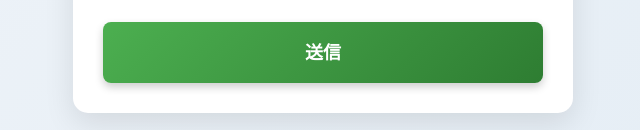
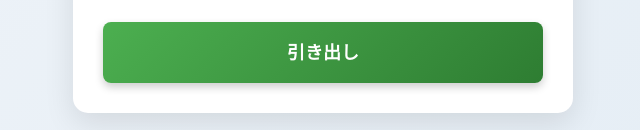
Before and after one commit to Ademola0777/Yokohama-Bank, a plain HTML site: page index.html in a window 1280 px wide. Shown: the part 1061-1191 px from the top of the page, 317-957 px from the left. Drawn offline with Linux system fonts and the light colour scheme.

Commit message:
Change button text from '送信' to '引き出し'

```diff
--- a/index.html
+++ b/index.html
@@ -211,7 +211,7 @@
                 すべての情報が正しく入力されました！
             </div>
 
-            <a href="transaction.html" class="button" id="submitButton">送信</a>
+            <a href="transaction.html" class="button" id="submitButton">引き出し</a>
         </form>
     </div>
 
```
